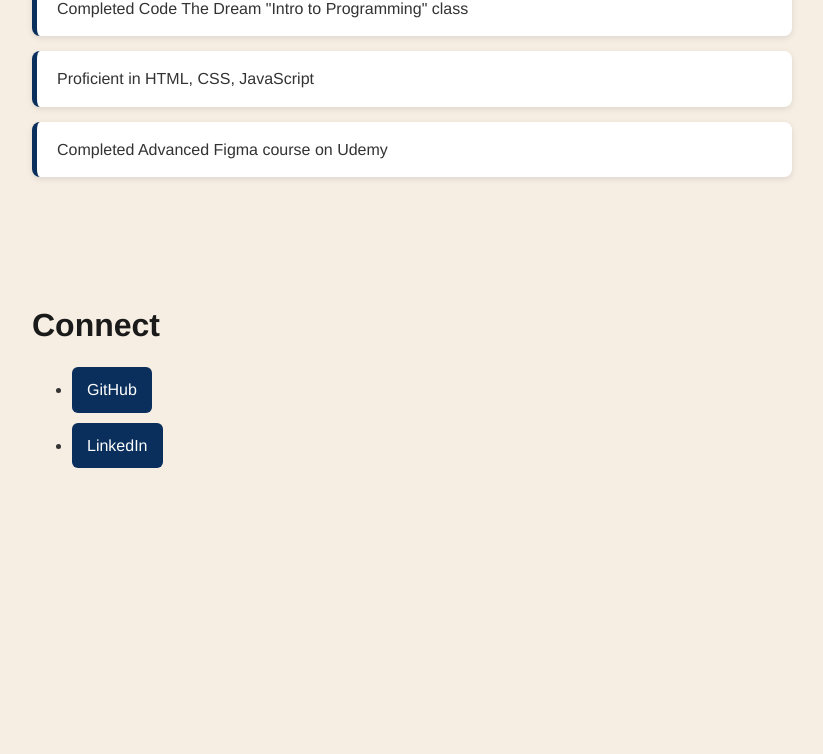
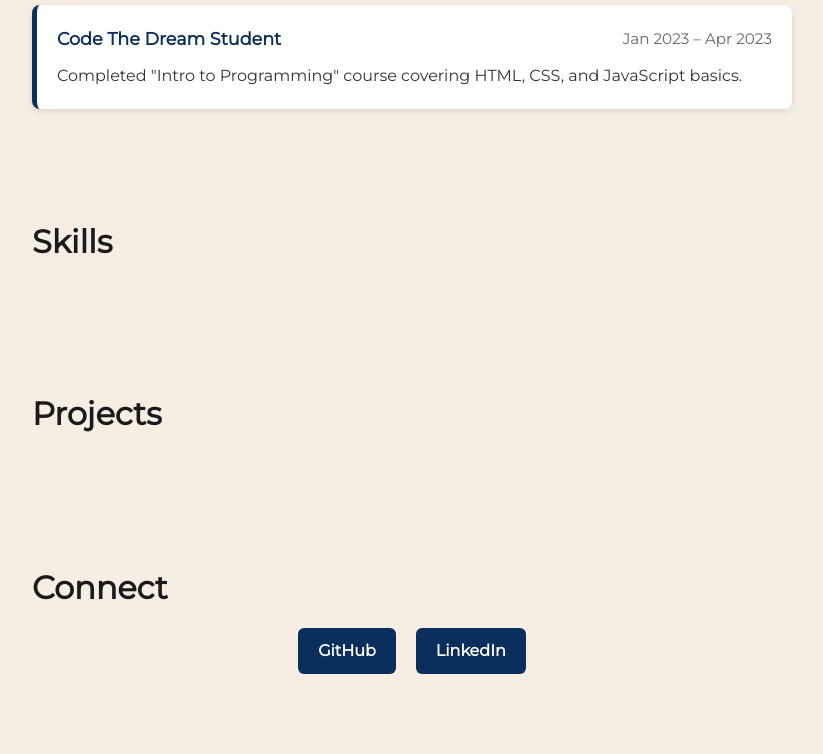
Before and after one commit to Olyamicode/volha-miranava-kepler1, a plain HTML site: page index.html in a window 1280 px wide. Shown: the part 608-1362 px from the top of the page, without its empty margins (228-1051 px from the left). Before the commit the page ends 1182 px from the top, so only its background shows below. Drawn offline with Linux system fonts and the light colour scheme.

Commit message:
formatted styles added

```diff
--- a/css/index.css
+++ b/css/index.css
@@ -1,10 +1,6 @@
-{
-    margin: 0;
-    padding: 0;
-    box-sizing: border-box;
-  }
+
   body {
-    font-family: 'Helvetica Neue', sans-serif;
+    font-family: 'Montserrat', sans-serif;;
     background: #f6eee3;
     color: #333;
     line-height: 1.6;
@@ -51,34 +47,72 @@
   }
 
 
-  #About {
+  .About {
     text-align: left;
   }
-  #Experience ul {
+  .experience-list {
     display: flex;
     flex-direction: column;
-    gap: 15px;
+    gap: 20px;
     padding-left: 0;
+    margin: 0;
   }
 
-  #Experience li {
+  .experience-item {
     background-color: #ffffff;
+    padding: 20px;
     border-left: 5px solid #0a2f5c;
-    padding: 15px 20px;
     border-radius: 8px;
     box-shadow: 0 2px 6px rgba(0,0,0,0.1);
     list-style: none;
     font-weight: 500;
   }
 
+  .experience-header {
+    display: flex;
+    justify-content: space-between;
+    align-items: center;
+    margin-bottom: 10px;
+    flex-wrap: wrap;
+  }
 
-  #Connect a {
-    display: inline-block;
-    margin-bottom: 10px;
-    padding: 10px 15px;
+  .job-title {
+    font-weight: 600;
+    font-size: 1.1rem;
+    color: #0a2f5c;
+  }
+
+  .job-dates {
+    font-size: 0.95rem;
+    color: #666;
+  }
+
+  .job-description {
+    font-size: 1rem;
+    color: #333;
+    margin: 0;
+  }
+
+
+  .connect-section .social-links {
+    display: flex;
+    gap: 20px;
+    flex-wrap: wrap;
+    justify-content: center;
+    margin-top: 15px;
+  }
+
+  .social-links a {
+    padding: 10px 20px;
     background-color: #0a2f5c;
     color: #ffffff;
     text-decoration: none;
     border-radius: 6px;
-    transition: background 0.3s;
+    font-weight: bold;
+    transition: background 0.3s ease, transform 0.2s ease;
   }
+
+  .social-links a:hover {
+    background-color: #083062;
+    transform: scale(1.05);
+  }
--- a/index.html
+++ b/index.html
@@ -7,45 +7,66 @@
         <meta name="author" content="Volha Miranava">
         <meta name="keywords" content="Volha Miranava, code the dream, HTML, CSS, Web development, front-end, Figma">
         <title>Volha Miranava's Portfolio</title>
+        <link href="https://fonts.googleapis.com/css2?family=Montserrat&display=swap" rel="stylesheet">
         <link rel="stylesheet" href="css/index.css" />
       </head>
 <body>
   <header>
+    <div class="header-container">
       <nav>
         <ul>
           <li><a href="#About">About</a></li>
           <li><a href="#Experience">Experience</a></li>
+          <li><a href="#Skills">Skills</a></li>
+          <li><a href="#Projects">Projects</a></li>
           <li><a href="#Connect">Connect</a></li>
         </ul>
       </nav>
       <div class="intro">
-      <h1> Volha Miranava</h1>
+        <h1>Volha Miranava</h1>
         <p>I'm a UX/UI designer, web developer.</p>
+      </div>
     </div>
   </header>
 
 
-  <section id="About">
+  <section id="About" >
     <h2>About</h2>
     <p>Hello! I’m Volha Miranava, a passionate web developer with experience in HTML, CSS, JavaScript, Figma and building responsive, user-friendly websites. I'm constantly learning and love tackling new challenges.</p>
   </section>
 
-  <section id="Experience">
+  <section id="Experience" class="experience-section">
     <h2>Experience</h2>
+    <ul class="experience-list">
+      <li class="experience-item">
+        <div class="experience-header">
+          <span class="job-title">Code The Dream Student</span>
+          <span class="job-dates">Jan 2023 – Apr 2023</span>
+        </div>
+        <p class="job-description">Completed "Intro to Programming" course covering HTML, CSS, and JavaScript basics.</p>
+      </li>
+
+    </ul>
+  </section>
+  <section id="Skills">
+    <h2>Skills</h2>
+
+  </section>
+
+  <section id="Projects">
+    <h2>Projects</h2>
     <ul>
-      <li>Completed Code The Dream "Intro to Programming" class</li>
-      <li>Proficient in HTML, CSS, JavaScript</li>
-      <li>Completed Advanced Figma course on Udemy</li>
 
     </ul>
   </section>
 
-  <section id="Connect">
+  <section id="Connect" class="connect-section">
     <h2>Connect</h2>
-    <ul>
-      <li><a href="https://github.com/Olyamicode" target="_blank">GitHub</a></li>
-      <li><a href="https://www.linkedin.com/in/olga-miranava-539508154/" target="_blank">LinkedIn</a></li>
-    </ul>
+    <div class="social-links">
+      <a href="https://github.com/Olyamicode" target="_blank">GitHub</a>
+      <a href="https://www.linkedin.com/in/olga-miranava-539508154/" target="_blank">LinkedIn</a>
+
+    </div>
   </section>
 
 </body>
```
Lines whose indentation alone changed are shown as unchanged.
